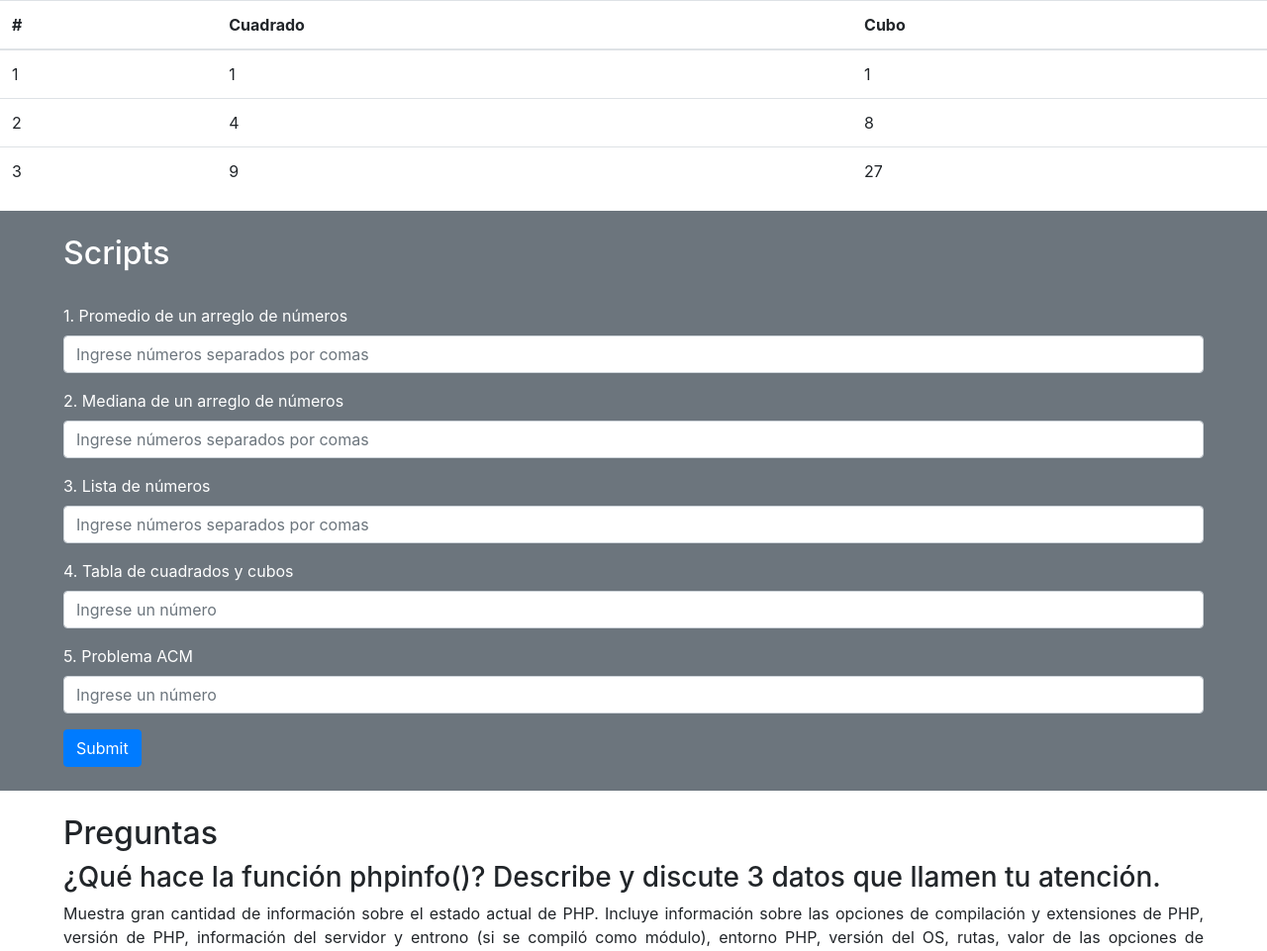
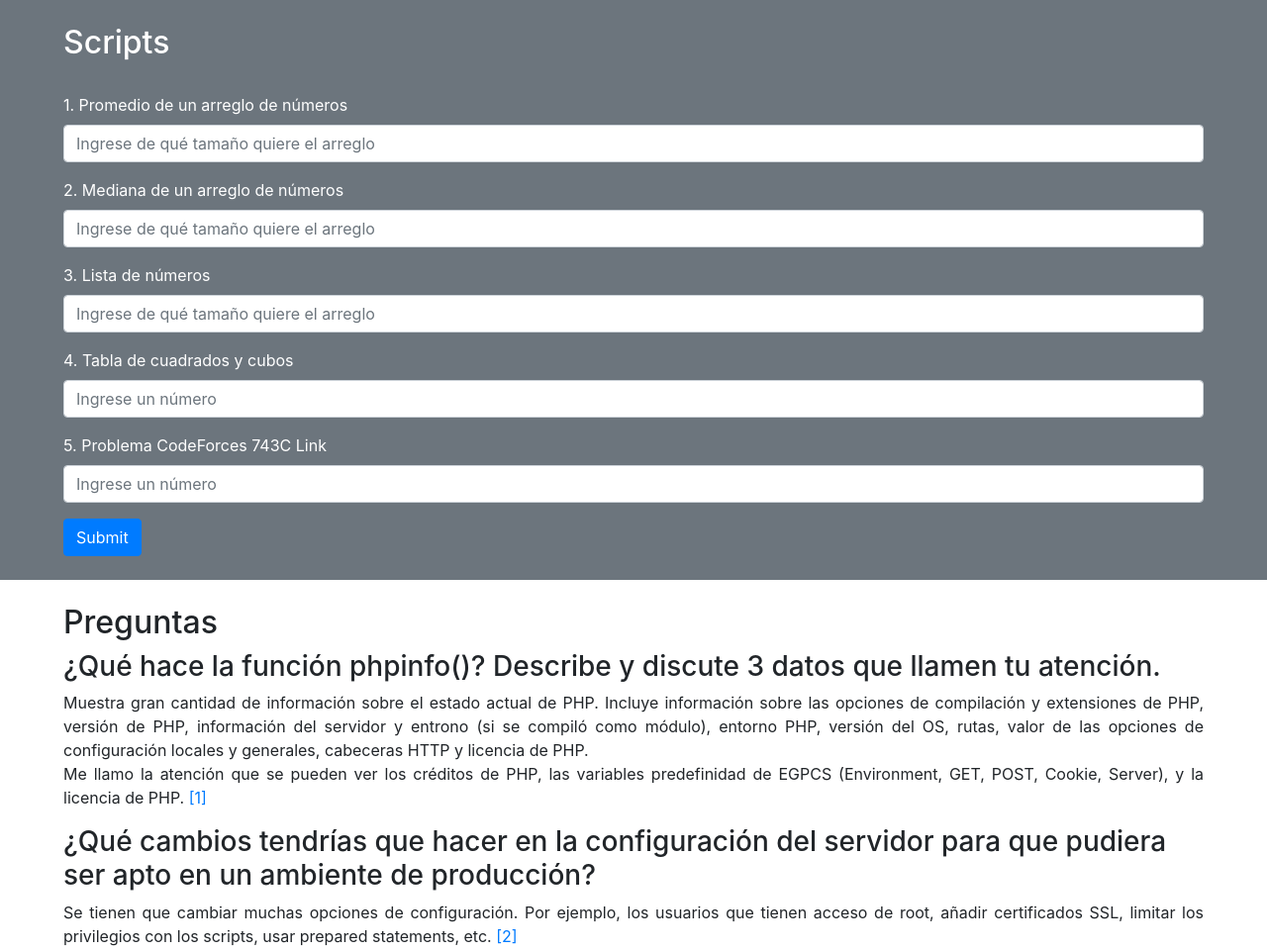
Before and after one commit to hugoFranco21/DAW_A01654856, a PHP site: page / in a window 1280 px wide. Shown: the part 56-1017 px from the top of the page at 99% size. Run offline with PHP 8.4, Linux system fonts and the light colour scheme.

Commit message:
terminar lab 9

```diff
--- a/Lab9/funciones.php
+++ b/Lab9/funciones.php
@@ -1,38 +1,73 @@
 <?php
 
-	function generaArray(){
+	function _inicia(){
+		echo '<div class="bg-secondary text-white" id="scripts">
+				<br/>
+				<h2>Scripts</h2>
+				<br/>
+				<ol>';
+	}
+
+	function generaArray($n){
 		$arreglo = array();
-		for($i = 0; $i < 10; $i++){
+		for($i = 0; $i < $n; $i++){
 			$arreglo [$i] = mt_rand(0, 100);
 		}
 		return $arreglo;
 	}
 
-	function _promedio($arreglo){
+
+	function _promedio($n){
+
+		$arreglo = generaArray($n);
 		$promedio = 0;
-		for($i = 0; i < count($arreglo); $i++){
-			$promedio += $arreglo[i];
+		echo '<li> Arreglo = ';
+		for($i = 0; $i < count($arreglo); $i++){
+			$promedio += $arreglo[$i];
+			echo $arreglo[$i];
+			if($i <= count($arreglo) - 2){
+				echo ', ';
+			}
 		}
 		$promedio /= count($arreglo);
-		return $promedio;
+		echo '<br/>Promedio = '.$promedio.'</li>';
 	}
 
-	function _mediana($arreglo){
+	function _mediana($n){
+		$arreglo = generaArray($n);
 		sort($arreglo);
+		echo '<li>Arreglo = ';
+		for($i = 0; $i < count($arreglo); $i++){
+			echo $arreglo[$i];
+			if($i <= count($arreglo) - 2){
+				echo ', ';
+			}
+		}
 		if(count($arreglo) % 2 == 0){
-			return (($arreglo[floor(count($arreglo)/2 - 1)])+($arreglo[count($arreglo)/2 - 1]))/2;
+			echo '<br/>Mediana = '.(($arreglo[floor(count($arreglo)/2 - 1)])+($arreglo[floor(count($arreglo)/2)]))/2 .'</li>';
 		} else{
-			return $arreglo[floor(count($arreglo)/2)];
+			echo '<br/>Mediana = '.$arreglo[floor(count($arreglo)/2)].'</li>';
 		}
 	}
 
-	function _lista(){
-		$arreglo = generaArray();
-		echo '<ul>';
-		//for($i = 0; $i < count($arreglo); $i++){
-		echo '<li>'._promedio($arreglo).'</li>';
-		//}
-		echo '<li>'._mediana($arreglo).'</li>';
+	function _lista($n){
+		$arreglo = generaArray($n);
+		$promedio = 0;
+		echo '<li>Con el arreglo: ';
+		for($i = 0; $i < count($arreglo); $i++){
+			$promedio += $arreglo[$i];
+			echo $arreglo[$i];
+			if($i <= count($arreglo) - 2){
+				echo ', ';
+			}
+		}
+		$promedio /= count($arreglo);
+		echo '<ul><li>Promedio = '.$promedio.'</li>';
+		if(count($arreglo) % 2 == 0){
+			echo '<li>Mediana = '.(($arreglo[floor(count($arreglo)/2 - 1)])+($arreglo[floor(count($arreglo)/2)]))/2 .'</li>';
+		} else{
+			echo '<li>Mediana = '.$arreglo[floor(count($arreglo)/2)].'</li>';
+		}
 		sort($arreglo);
 		echo '<li>Lista de menor a mayor</li>';
 		echo '<ul>';
@@ -47,12 +82,12 @@
 			echo '<li>'.$arreglo[$i].'</li>';
 		}
 		echo '</ul>
-		</ul>';
+		</ul></li>';
 
 	}
 
 	function _tabla($n){
-		echo '<table class="table table striped>
+		echo '<li><table class="table table striped>
 			<thead class="thead-light">
 			<tr>
 				<th scope="col">#</th>
@@ -75,17 +110,24 @@
 			echo '</tr>';
 		}
 		echo '</tbody>
-			</table>';
+			</table></li>';
 	}
 
 	function _ACM($n){
 		//$left = 2.0/$n;
 		if($n < 2){
-			return -1;
+			echo '<li> -1';
 		} else{
-			$numeros = array($n, $n+1, $n($n+1));
-			return $numeros;
+			$numeros = array($n, $n+1, $n*($n+1));
+			echo '<li>Los tres números son: ';
+			for($i = 0; $i < 3; $i++){
+				echo $numeros[$i];
+				if($i < 2) echo ', ';
+			}
+
 		}
+
+		echo '</li></ol><br/></div>';
 	}
 
 
--- a/Lab9/index.php
+++ b/Lab9/index.php
@@ -1,9 +1,7 @@
 <?php
 
   require_once('utils.php');
-  require_once('funciones.php');
   _header();
-  _tabla(3);
   _forma();
   _preguntas();
   _referencias();
--- a/Lab9/partials/forma.html
+++ b/Lab9/partials/forma.html
@@ -2,26 +2,26 @@
 <br/>
 <h2>Scripts</h2>
 <br/>
-<form action="funciones.php" method="POST">
+<form action="action.php" method="POST">
   <div class="form-group">
     <label for="fun1">1. Promedio de un arreglo de números</label>
-    <input type="text" class="form-control" id="fun1" placeholder="Ingrese números separados por comas">
+    <input type="text" class="form-control" name="fun1" placeholder="Ingrese de qué tamaño quiere el arreglo">
   </div>
   <div class="form-group">
     <label for="fun2">2. Mediana de un arreglo de números</label>
-    <input type="text" class="form-control" id="fun2" placeholder="Ingrese números separados por comas">
+    <input type="text" class="form-control" name="fun2" placeholder="Ingrese de qué tamaño quiere el arreglo">
   </div>
   <div class="form-group">
     <label for="fun3">3. Lista de números</label>
-    <input type="text" class="form-control" id="fun3" placeholder="Ingrese números separados por comas">
+    <input type="text" class="form-control" name="fun3" placeholder="Ingrese de qué tamaño quiere el arreglo">
   </div>
   <div class="form-group">
     <label for="fun4">4. Tabla de cuadrados y cubos</label>
-    <input type="text" class="form-control" id="fun4" placeholder="Ingrese un número">
+    <input type="text" class="form-control" name="fun4" placeholder="Ingrese un número">
   </div>
   <div class="form-group">
-    <label for="fun5">5. Problema ACM</label>
-    <input type="text" class="form-control" id="fun5" placeholder="Ingrese un número">
+    <label for="fun5">5. Problema CodeForces 743C <a href="http://codeforces.com/problemset/problem/743/C" target=_blank class="text-white">Link</a></label>
+    <input type="text" class="form-control" name="fun5" placeholder="Ingrese un número">
   </div>
   <button type="submit" class="btn btn-primary">Submit</button>
 </form>
--- a/Lab9/utils.php
+++ b/Lab9/utils.php
@@ -8,6 +8,10 @@
     include('partials/footer.html');
   }
 
+  function _forma(){
+	  include('partials/forma.html');
+  }
+
   function _preguntas(){
 	  include('partials/preguntas.html');
   }
@@ -16,8 +20,5 @@
 	  include('partials/referencias.html');
   }
 
-  function _forma(){
-	  include('partials/forma.html');
-  }
 
 ?>
```
Also changed, not shown: Lab9/action.php (added, +20 -0 lines), Lab9/css/in.css (line endings or trailing spaces).
